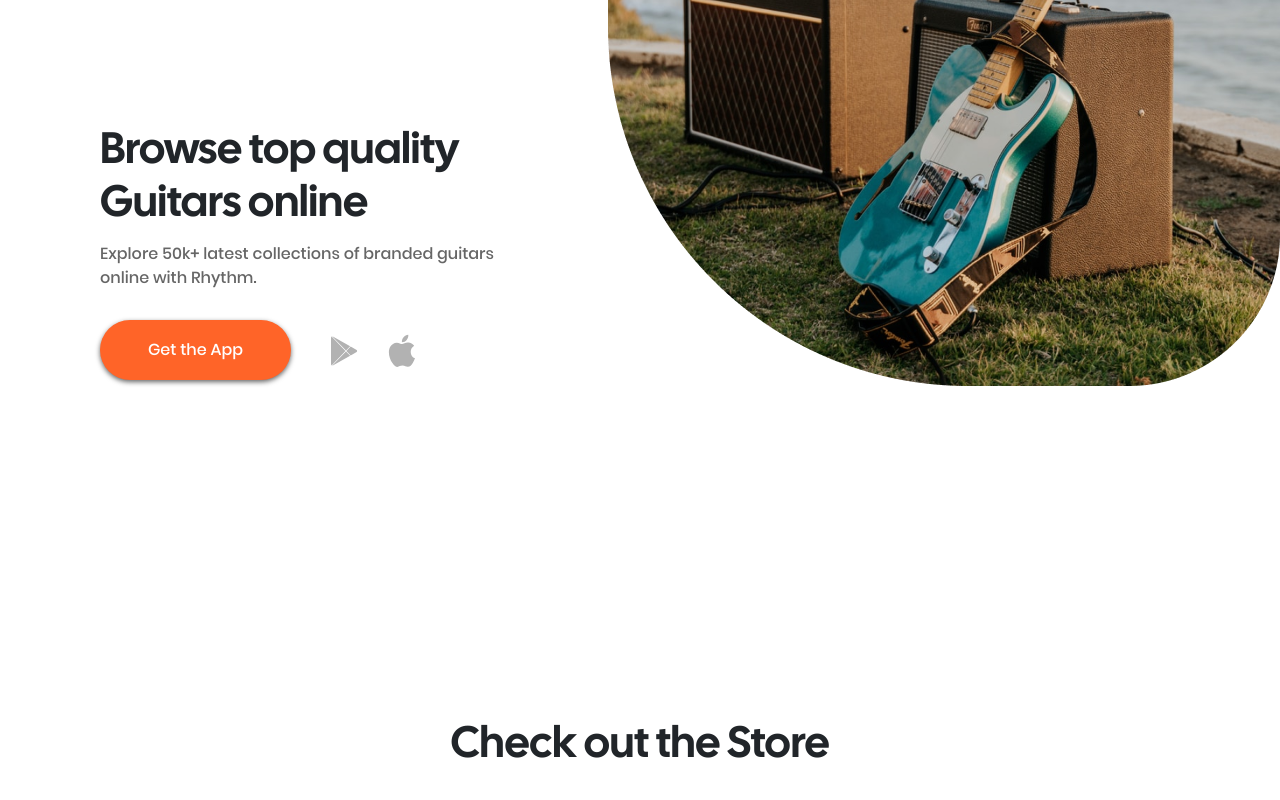
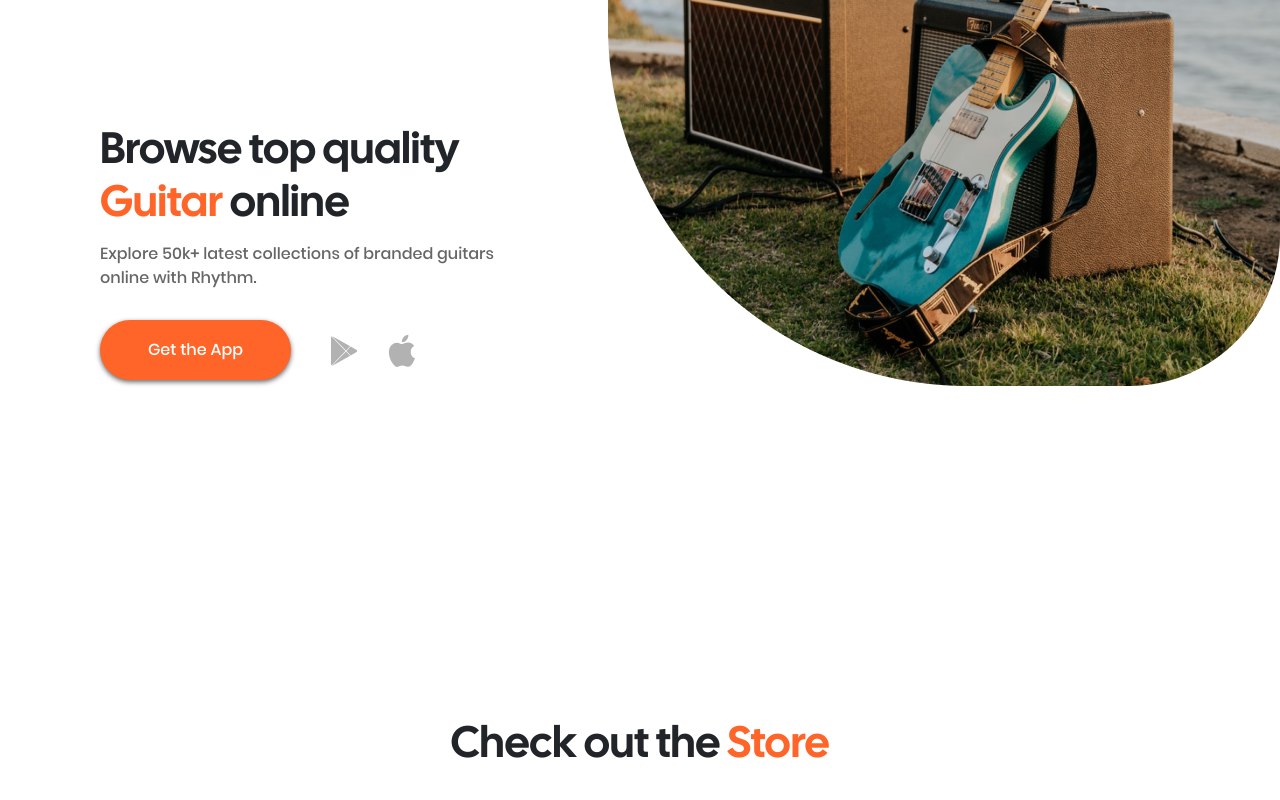
Before and after one commit to ragnegor/shop-online, a React (Create React App) app: page / in a window 1280 px wide. Shown: the part 200-1000 px from the top of the page. Built offline with nearby package versions, Linux system fonts and the light colour scheme.

Commit message:
add style <h2>

```diff
--- a/src/Components/Header/InfoOnline/InfoOnline.jsx
+++ b/src/Components/Header/InfoOnline/InfoOnline.jsx
@@ -5,7 +5,7 @@ import style from "./InfoOnline.module.css";
 function InfoOnline(props) {
   return (
     <div className={style.infoOnline}>
-      <h1>{props.data.infoOnline.h1}</h1>
+      <h1>{props.data.infoOnline.h1}<span>{props.data.infoOnline.span}</span> {props.data.infoOnline.h1afterSpan}</h1>
       <p>{props.data.infoOnline.p}</p>
       <div className={style.getApp}>
         <button>{props.data.infoOnline.button}</button>
--- a/src/Components/Header/InfoOnline/InfoOnline.module.css
+++ b/src/Components/Header/InfoOnline/InfoOnline.module.css
@@ -15,6 +15,10 @@
   color: #666666;
   margin-bottom: 30px;
   white-space: pre-wrap;
+}
+
+.infoOnline span {
+  color: #FF6428;
 }
 
 .getApp button {
--- a/src/Components/Main/BestBrands/BestBrands.jsx
+++ b/src/Components/Main/BestBrands/BestBrands.jsx
@@ -5,7 +5,7 @@ import style from "./BestBrands.module.css";
 function BestBrands (props) {
   return (
     <div className={style.sectionBestBrands}>
-      <h2>{props.data.h2}</h2>
+      <h2>{props.data.h2} <span>{props.data.span}</span></h2>
       <div className={style.brands}>
         <div>
           <a href={props.data.link1.link}><img src={props.data.link1.picture} alt={props.data.link1.alt}/></a>
--- a/src/Components/Main/BestBrands/BestBrands.module.css
+++ b/src/Components/Main/BestBrands/BestBrands.module.css
@@ -8,6 +8,10 @@
   font-size: 44px;
   text-align: center;
   margin-bottom: 70px;
+}
+
+.sectionBestBrands span {
+  color: #FF6428;
 }
 
 .sectionBestBrands .brands {
--- a/src/Components/Main/Categories/Categories.jsx
+++ b/src/Components/Main/Categories/Categories.jsx
@@ -4,7 +4,7 @@ import style from "./Categories.module.css";
 function Categories(props) {
   return (
     <div className={style.sectionCategories}>
-      <h2>{props.data.h2}</h2>
+      <h2>{props.data.h2} <span>{props.data.span}</span></h2>
       <div className={style.categories}>
         <div>
           <img src={props.data.acoustic.picture} alt={props.data.acoustic.alt}/>
--- a/src/Components/Main/Categories/Categories.module.css
+++ b/src/Components/Main/Categories/Categories.module.css
@@ -8,6 +8,10 @@
   font-size: 44px;
   text-align: center;
   margin-bottom: 80px;
+}
+
+.sectionCategories span {
+  color: #FF6428;
 }
 
 .sectionCategories .categories {
--- a/src/Components/Main/CheckStore/CheckStore.jsx
+++ b/src/Components/Main/CheckStore/CheckStore.jsx
@@ -7,7 +7,7 @@ import dataProductsBestSale from "../../../data/dataProductsBestSale";
 function CheckStore(props) {
   return (
     <section className={style.checkStore}>
-      <h2>{props.data.h2}</h2>
+      <h2>{props.data.h2} <span>{props.data.span}</span></h2>
       <div className={style.header}>
         <h3>{props.data.onBoard.h3}</h3>
         <a href={props.data.onBoard.link.link}>{props.data.onBoard.link.item}</a>
--- a/src/Components/Main/CheckStore/CheckStore.module.css
+++ b/src/Components/Main/CheckStore/CheckStore.module.css
@@ -3,6 +3,10 @@
   font-size: 44px;
   text-align: center;
   margin-bottom: 85px;
+}
+
+.checkStore span {
+  color: #FF6428;
 }
 
 .checkStore .header {
--- a/src/data/data.js
+++ b/src/data/data.js
@@ -46,8 +46,9 @@ const data = {
       }
     },
     infoOnline: {
-      h1: "Browse top quality\n" +
-        "Guitars online",
+      h1: "Browse top quality\n",
+      span: "Guitar",
+      h1afterSpan: "online",
       p: "Explore 50k+ latest collections of branded guitars\n" +
         "online with Rhythm.",
       button: "Get the App",
@@ -66,7 +67,8 @@ const data = {
 
   main: {
     chekStore: {
-      h2: "Check out the Store",
+      h2: "Check out the",
+      span: "Store",
       onBoard: {
         h3: "NEW ON THE BOARD",
         link: {
@@ -86,7 +88,8 @@ const data = {
     },
 
     categories : {
-      h2: "Choose based on Categories",
+      h2: "Choose based on",
+      span: "Categories",
       acoustic: {
         picture: acoustic,
         alt: "acoustic",
@@ -114,7 +117,8 @@ const data = {
     },
 
     bestBrands: {
-      h2: "Featuring the Best Brands",
+      h2: "Featuring the",
+      span: " Best Brands",
       link1: {
         link: "#",
         picture: ibanez,
```
